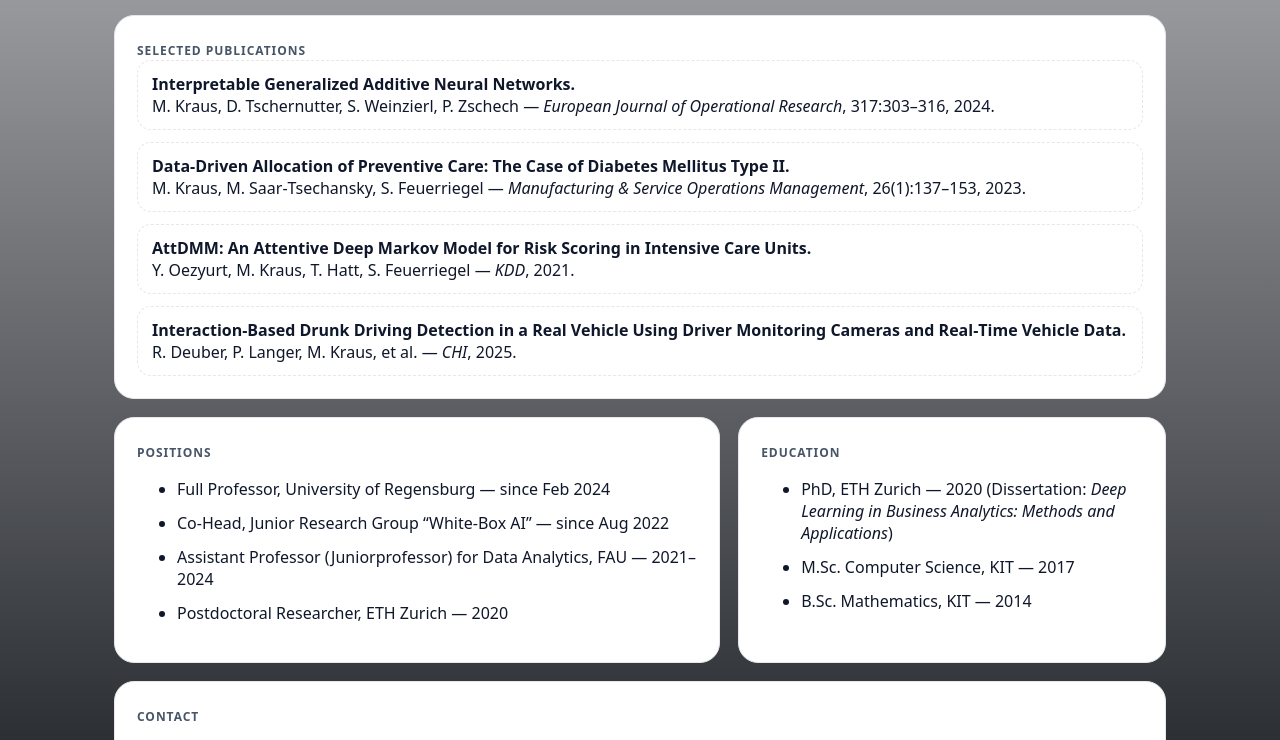
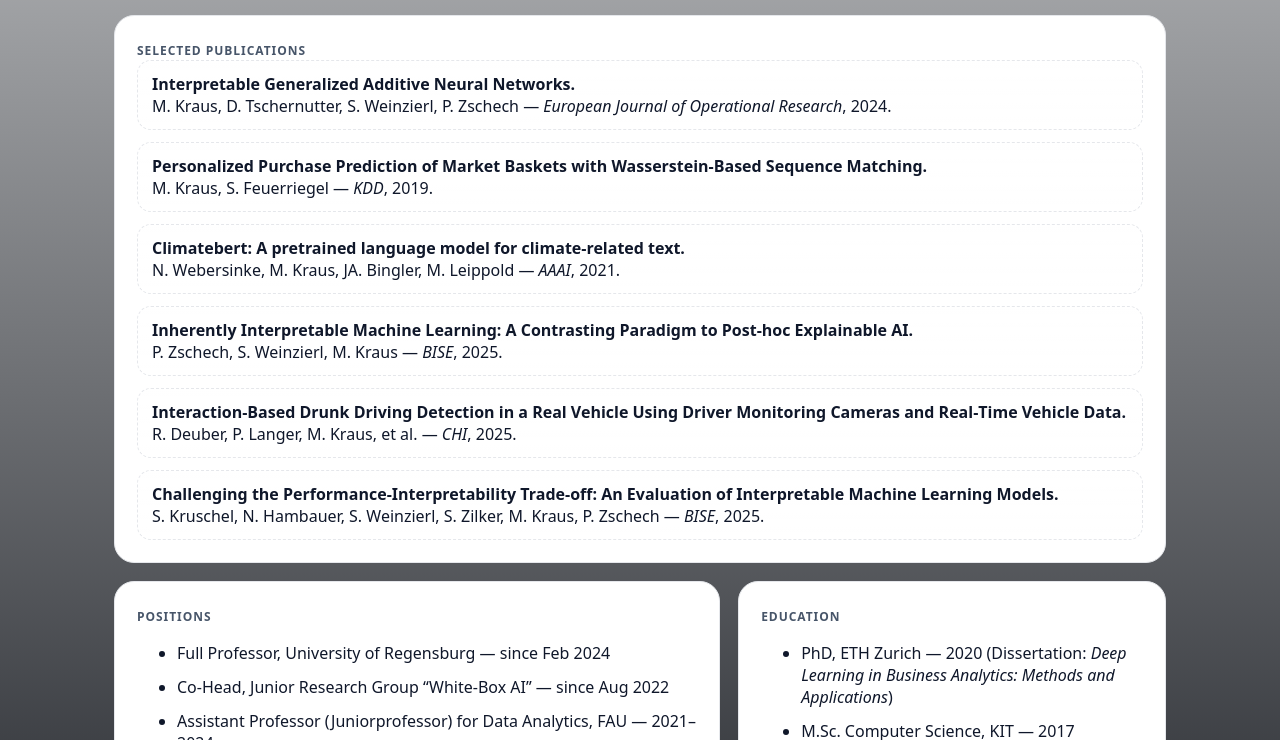
Before and after one commit to MathiasKraus/mathiaskraus.github.io, a plain HTML site: page index.html in a window 1280 px wide. Shown: the part 683-1423 px from the top of the page. Drawn offline with Linux system fonts and the light colour scheme.

Commit message:
Update publication list in index.html

```diff
--- a/index.html
+++ b/index.html
@@ -89,19 +89,27 @@
         <div class="list">
           <div class="pub">
             <strong>Interpretable Generalized Additive Neural Networks.</strong><br/>
-            M. Kraus, D. Tschernutter, S. Weinzierl, P. Zschech — <em>European Journal of Operational Research</em>, 317:303–316, 2024.
+            M. Kraus, D. Tschernutter, S. Weinzierl, P. Zschech — <em>European Journal of Operational Research</em>, 2024.
           </div>
           <div class="pub">
-            <strong>Data‑Driven Allocation of Preventive Care: The Case of Diabetes Mellitus Type II.</strong><br/>
-            M. Kraus, M. Saar‑Tsechansky, S. Feuerriegel — <em>Manufacturing & Service Operations Management</em>, 26(1):137–153, 2023.
+            <strong>Personalized Purchase Prediction of Market Baskets with Wasserstein-Based Sequence Matching.</strong><br/>
+            M. Kraus, S. Feuerriegel — <em>KDD</em>, 2019.
           </div>
           <div class="pub">
-            <strong>AttDMM: An Attentive Deep Markov Model for Risk Scoring in Intensive Care Units.</strong><br/>
-            Y. Oezyurt, M. Kraus, T. Hatt, S. Feuerriegel — <em>KDD</em>, 2021.
+            <strong>Climatebert: A pretrained language model for climate-related text.</strong><br/>
+            N. Webersinke, M. Kraus, JA. Bingler, M. Leippold — <em>AAAI</em>, 2021.
+          </div>
+          <div class="pub">
+            <strong>Inherently Interpretable Machine Learning: A Contrasting Paradigm to Post-hoc Explainable AI.</strong><br/>
+            P. Zschech, S. Weinzierl, M. Kraus — <em>BISE</em>, 2025.
           </div>
           <div class="pub">
             <strong>Interaction‑Based Drunk Driving Detection in a Real Vehicle Using Driver Monitoring Cameras and Real‑Time Vehicle Data.</strong><br/>
             R. Deuber, P. Langer, M. Kraus, et al. — <em>CHI</em>, 2025.
+          </div>
+          <div class="pub">
+            <strong>Challenging the Performance-Interpretability Trade-off: An Evaluation of Interpretable Machine Learning Models.</strong><br/>
+            S. Kruschel, N. Hambauer, S. Weinzierl, S. Zilker, M. Kraus, P. Zschech — <em>BISE</em>, 2025.
           </div>
         </div>
       </section>
```
